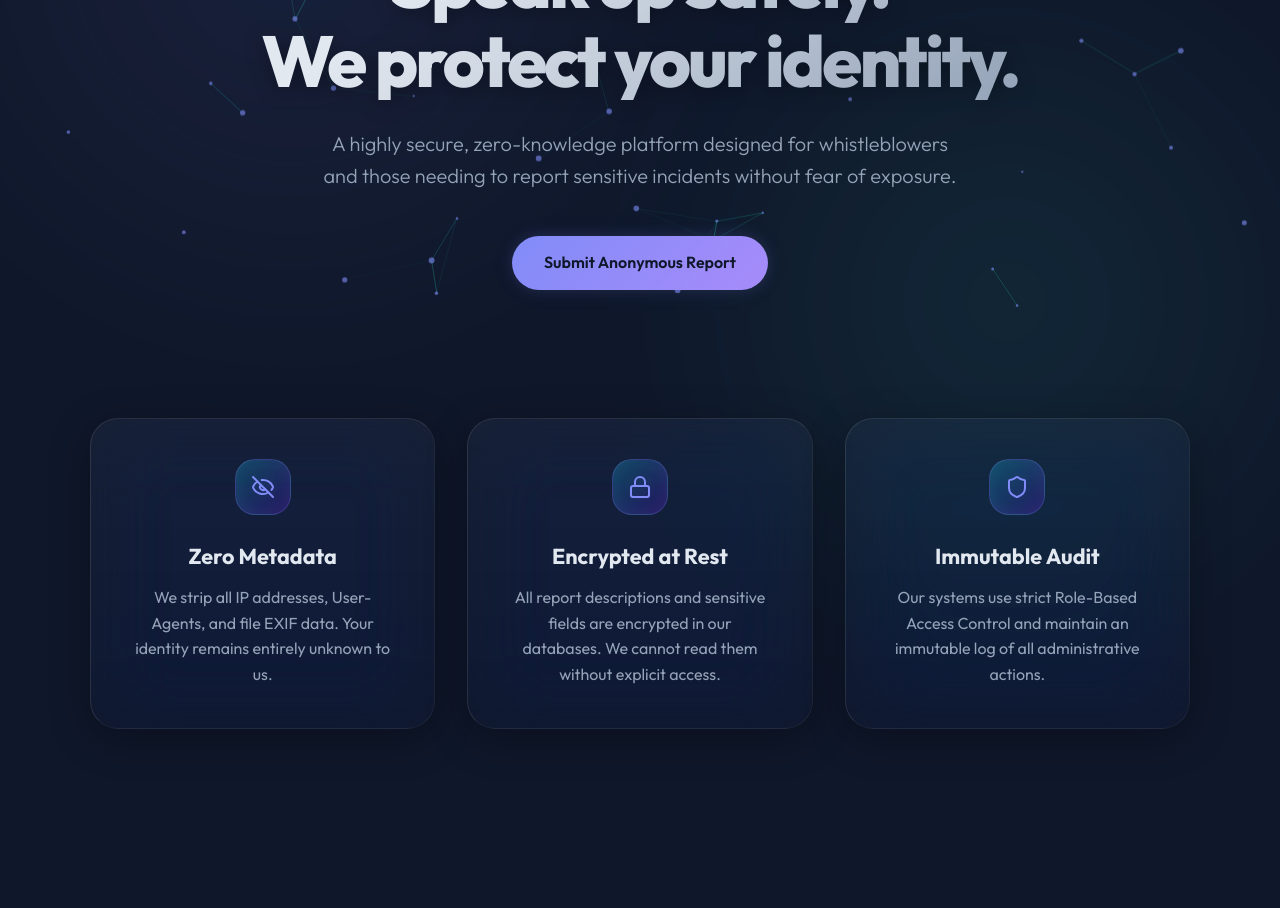
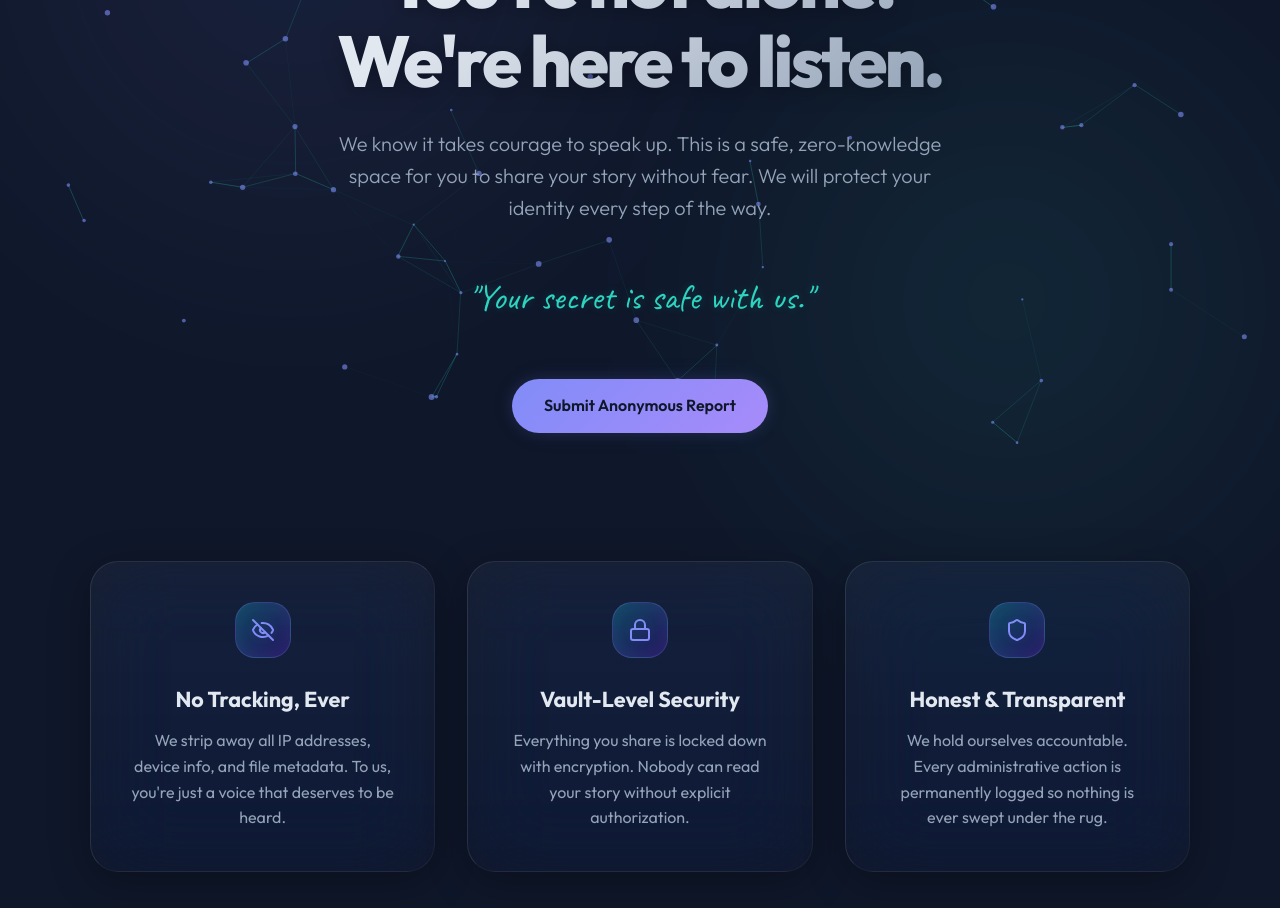
Before and after one commit to mrsreeindian/cyber-report, a Next.js app: page / in a window 1280 px wide. Shown: the part 320-1228 px from the top of the page. Before the commit the page ends 1129 px from the top, so only its background shows below. Built offline with nearby package versions, Linux system fonts and the light colour scheme.

Commit message:
style: add humanized copy and handwritten font

```diff
--- a/src/app/globals.css
+++ b/src/app/globals.css
@@ -1,4 +1,4 @@
-@import url('https://fonts.googleapis.com/css2?family=Outfit:wght@300;400;500;600;700;800&display=swap');
+@import url('https://fonts.googleapis.com/css2?family=Caveat:wght@400;600;700&family=Outfit:wght@300;400;500;600;700;800&display=swap');
 
 :root {
   /* Dynamic Cyber/Glassmorphism Palette -> Friendly Light Mode */
@@ -187,6 +187,17 @@ a {
   max-width: 650px;
   margin: 0 auto;
   font-weight: 300;
+}
+
+.human-quote {
+  font-family: 'Caveat', cursive;
+  font-size: 2.25rem;
+  color: var(--primary);
+  margin: 1.5rem 0 0.5rem;
+  opacity: 0.95;
+  transform: rotate(-2deg);
+  display: inline-block;
+  line-height: 1.2;
 }
 
 /* Buttons */
@@ -645,6 +656,11 @@ html.dark .btn-primary:hover {
   box-shadow: 0 0 20px rgba(129, 140, 248, 0.4);
 }
 
+html.dark .human-quote {
+  color: var(--secondary); /* Mint looks better for the handwritten text in dark mode */
+  text-shadow: 0 0 10px rgba(45, 212, 191, 0.2);
+}
+
 html.dark .btn-secondary {
   background: rgba(255, 255, 255, 0.05);
 }
--- a/src/app/page.tsx
+++ b/src/app/page.tsx
@@ -13,14 +13,18 @@ export default function Home() {
           </div>
 
           <h1 className="hero-title delay-200 animate-fade-in" style={{ opacity: 0 }}>
-            Speak up safely.<br/>We protect your identity.
+            You're not alone.<br/>We're here to listen.
           </h1>
 
           <p className="hero-subtitle delay-300 animate-fade-in" style={{ opacity: 0 }}>
-            A highly secure, zero-knowledge platform designed for whistleblowers and those needing to report sensitive incidents without fear of exposure.
+            We know it takes courage to speak up. This is a safe, zero-knowledge space for you to share your story without fear. We will protect your identity every step of the way.
           </p>
 
-          <div className="delay-300 animate-fade-in" style={{ opacity: 0, marginTop: '1rem' }}>
+          <div className="human-quote delay-400 animate-fade-in" style={{ opacity: 0 }}>
+            "Your secret is safe with us."
+          </div>
+
+          <div className="delay-500 animate-fade-in" style={{ opacity: 0, marginTop: '1.5rem' }}>
             <Link href="/report" className="btn btn-primary">
               Submit Anonymous Report
             </Link>
@@ -33,24 +37,24 @@ export default function Home() {
           <div className="feature-icon">
             <EyeOff size={24} />
           </div>
-          <h3 className="feature-title">Zero Metadata</h3>
-          <p className="feature-desc">We strip all IP addresses, User-Agents, and file EXIF data. Your identity remains entirely unknown to us.</p>
+          <h3 className="feature-title">No Tracking, Ever</h3>
+          <p className="feature-desc">We strip away all IP addresses, device info, and file metadata. To us, you're just a voice that deserves to be heard.</p>
         </div>
 
         <div className="feature-card">
           <div className="feature-icon">
             <Lock size={24} />
           </div>
-          <h3 className="feature-title">Encrypted at Rest</h3>
-          <p className="feature-desc">All report descriptions and sensitive fields are encrypted in our databases. We cannot read them without explicit access.</p>
+          <h3 className="feature-title">Vault-Level Security</h3>
+          <p className="feature-desc">Everything you share is locked down with encryption. Nobody can read your story without explicit authorization.</p>
         </div>
 
         <div className="feature-card">
           <div className="feature-icon">
             <Shield size={24} />
           </div>
-          <h3 className="feature-title">Immutable Audit</h3>
-          <p className="feature-desc">Our systems use strict Role-Based Access Control and maintain an immutable log of all administrative actions.</p>
+          <h3 className="feature-title">Honest & Transparent</h3>
+          <p className="feature-desc">We hold ourselves accountable. Every administrative action is permanently logged so nothing is ever swept under the rug.</p>
         </div>
       </div>
     </>
```
